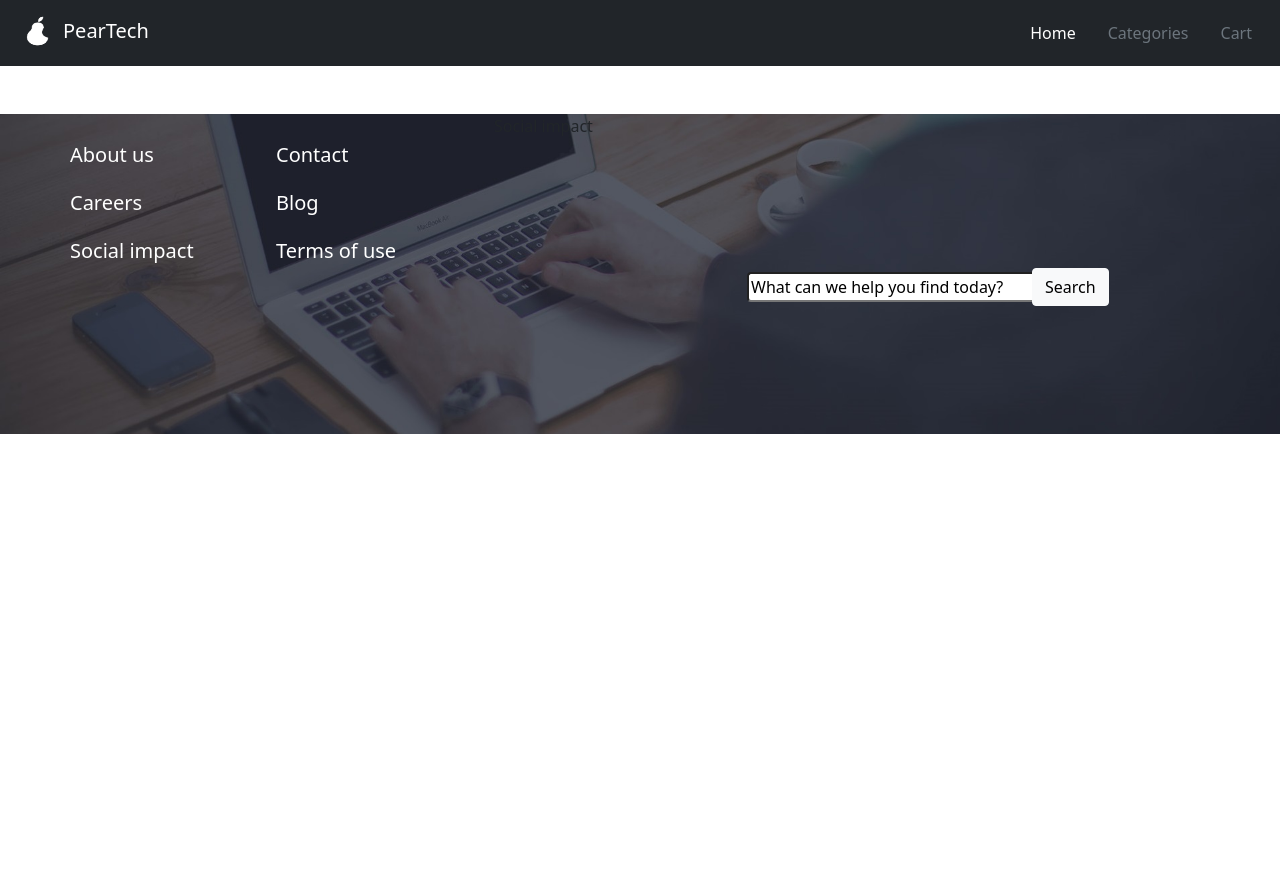
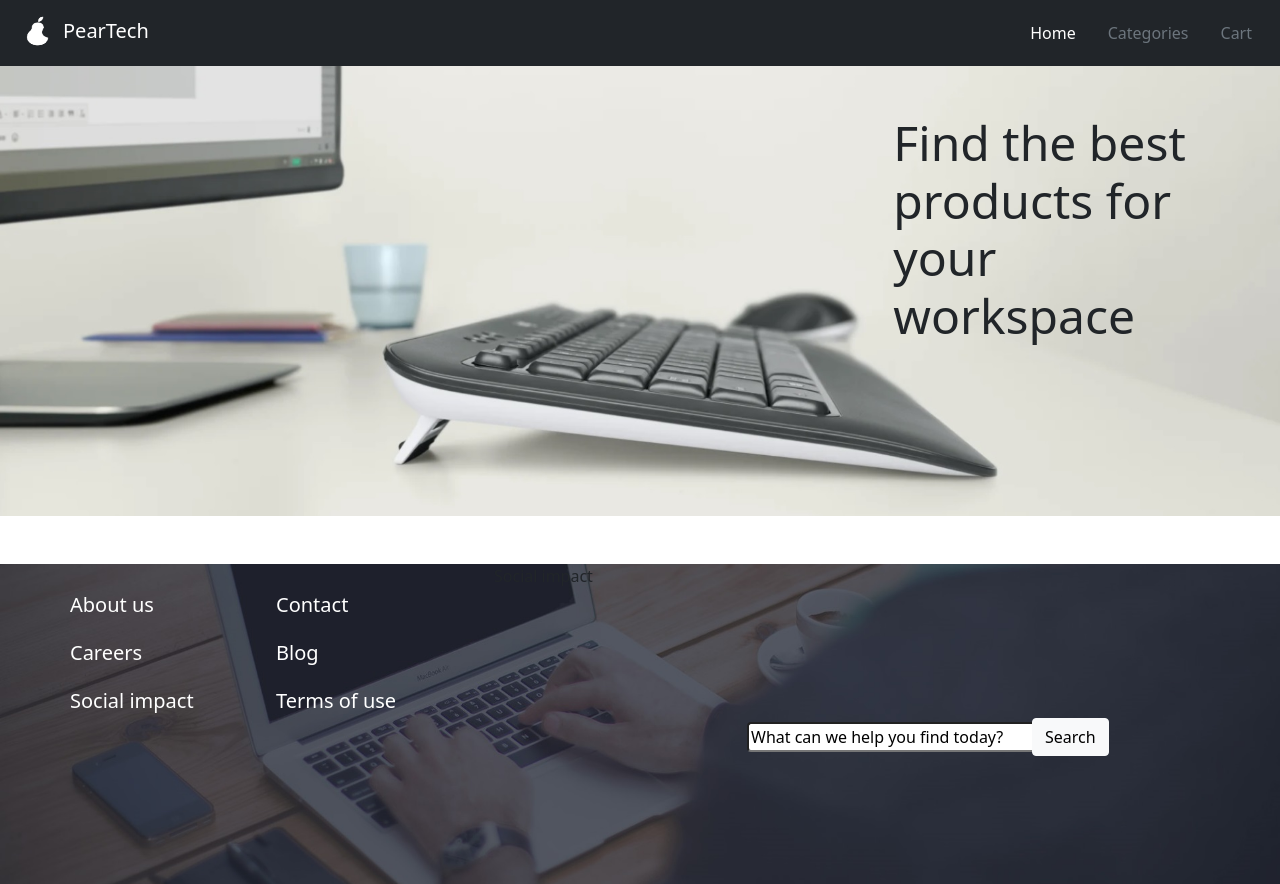
Before and after one commit to ligarunge/hackathon-3, a React (Create React App) app: page /categories in a window 1280 px wide. Before the commit the page ends 800 px from the top, so only its background shows below. Built offline with nearby package versions, Linux system fonts and the light colour scheme.

Commit message:
categories start

```diff
--- a/src/Components/Footer.css
+++ /dev/null
@@ -1,5 +0,0 @@
-.bckgr-image-footer {
-    background-image: url('/images/footer-bckgr.jpg');
-    background-size:cover;
-   background-repeat:no-repeat;
-}
--- a/src/Pages/Categories.js
+++ b/src/Pages/Categories.js
@@ -3,6 +3,30 @@
 function Categories() {
   return (
     <div>
+        <div className="display-5" style={{
+                    backgroundImage: "url(/images/keyboard-present.jpg)",
+                    minHeight: "450px",
+                    backgroundPosition: 'center',
+                    backgroundSize: 'cover',
+                    backgroundRepeat: 'no-repeat'
+}}>
+            <div className="row justify-content-end">
+                <div className="col-md-4 p-5">
+                    <div className="row">
+                        Find the best
+                    </div>
+                    <div className="row">
+                        products for your
+                    </div>
+                    <div className="row">
+                        workspace
+                    </div>
+                </div>
+
+            </div>
+
+
+        </div>
 
     </div>
   )
```
